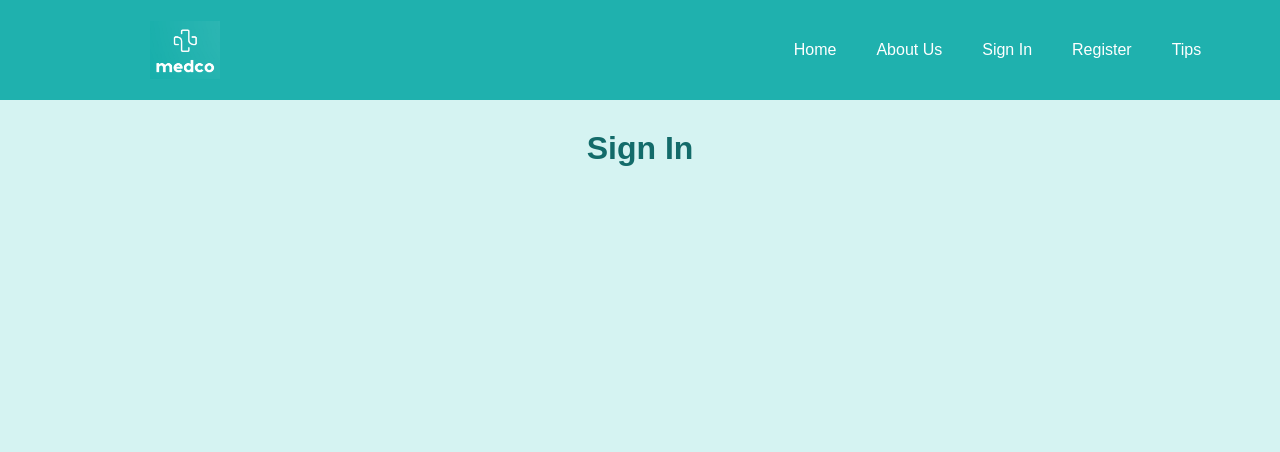
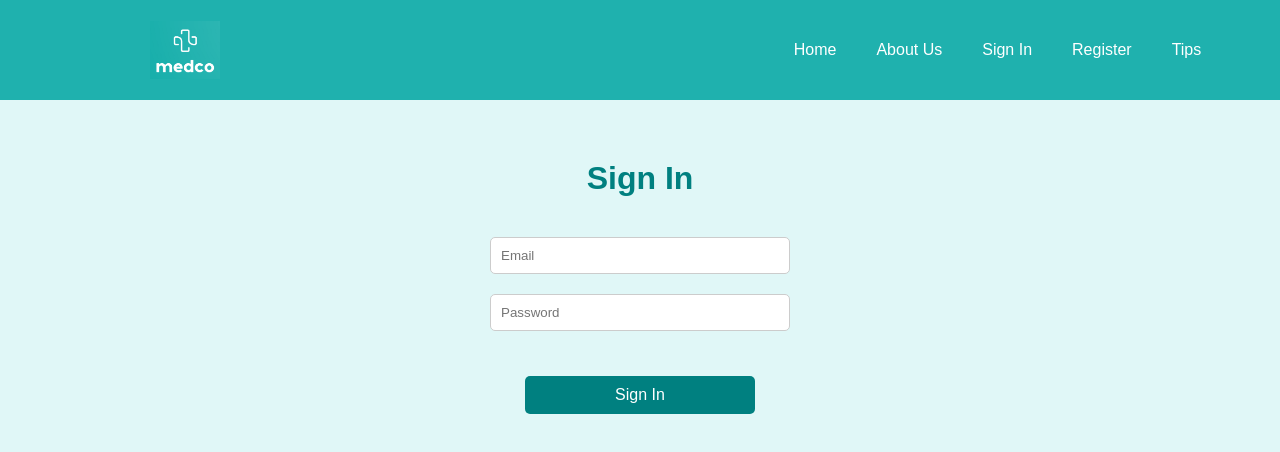
Before and after one commit to 522hci-group4/medco, a React (Create React App) app: page /SignIn in a window 1280 px wide. Shown: the top 452 px of the page. Built offline with nearby package versions, Linux system fonts and the light colour scheme.

Commit message:
updates - sign in page

```diff
--- a/src/pages/SignIn.js
+++ b/src/pages/SignIn.js
@@ -1,10 +1,102 @@
-import React from "react";
+import React, { useState } from "react";
+import { useNavigate } from "react-router-dom";
+import { supabase } from "./supabaseClient"; // Import Supabase client
 
 function SignIn() {
+    const navigate = useNavigate();
+    const [email, setEmail] = useState("");
+    const [password, setPassword] = useState("");
+    const [errorMessage, setErrorMessage] = useState("");
+
+    // Handle sign-in
+    const handleSignIn = async (e) => {
+        e.preventDefault();
+        setErrorMessage(""); // Clear previous error
+
+        try {
+            const { user, error } = await supabase.auth.signInWithPassword({
+                email,
+                password,
+            });
+
+            if (error) throw error;
+
+            console.log("User signed in:", user);
+            navigate("/dashboard"); // Redirect to a dashboard or home page after successful sign-in
+        } catch (error) {
+            setErrorMessage(error.message);
+        }
+    };
+
     return (
-    <div>
-        <h1>Sign In</h1>
-    </div>);
+        <div style={styles.container}>
+            <h1 style={styles.title}>Sign In</h1>
+            <form onSubmit={handleSignIn} style={styles.form}>
+                <input
+                    type="email"
+                    placeholder="Email"
+                    value={email}
+                    onChange={(e) => setEmail(e.target.value)}
+                    required
+                    style={styles.input}
+                />
+                <input
+                    type="password"
+                    placeholder="Password"
+                    value={password}
+                    onChange={(e) => setPassword(e.target.value)}
+                    required
+                    style={styles.input}
+                />
+                <button type="submit" style={styles.button}>
+                    Sign In
+                </button>
+            </form>
+            {errorMessage && <p style={styles.error}>{errorMessage}</p>}
+        </div>
+    );
 }
 
+// Inline Styles
+const styles = {
+    container: {
+        display: "flex",
+        flexDirection: "column",
+        alignItems: "center",
+        justifyContent: "flex-start", // Align content to the top
+        height: "100vh",
+        backgroundColor: "#e0f7f7",
+        paddingTop: "30px", // Add space at the top of the page
+    },
+    title: {
+        fontSize: "2rem",
+        color: "#008080",
+        marginBottom: "10px", // Reduced margin to shorten the gap
+    },
+    form: {
+        display: "flex",
+        flexDirection: "column",
+        width: "300px",
+        marginTop: "20px", // Reduced margin to bring the form closer
+    },
+    input: {
+        padding: "10px",
+        margin: "10px 0",
+        borderRadius: "5px",
+        border: "1px solid #ccc",
+    },
+    button: {
+        padding: "10px",
+        backgroundColor: "#008080",
+        color: "white",
+        border: "none",
+        borderRadius: "5px",
+        cursor: "pointer",
+    },
+    error: {
+        color: "red",
+        marginTop: "10px",
+    },
+};
+
 export default SignIn;
```
